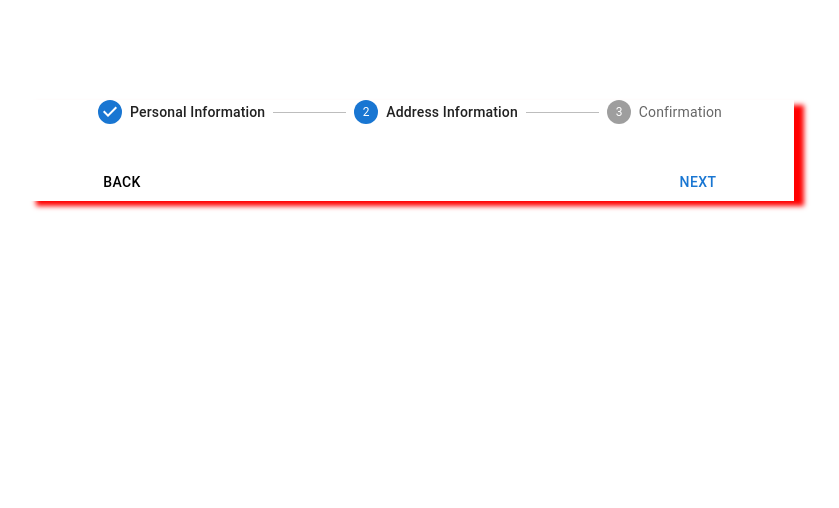
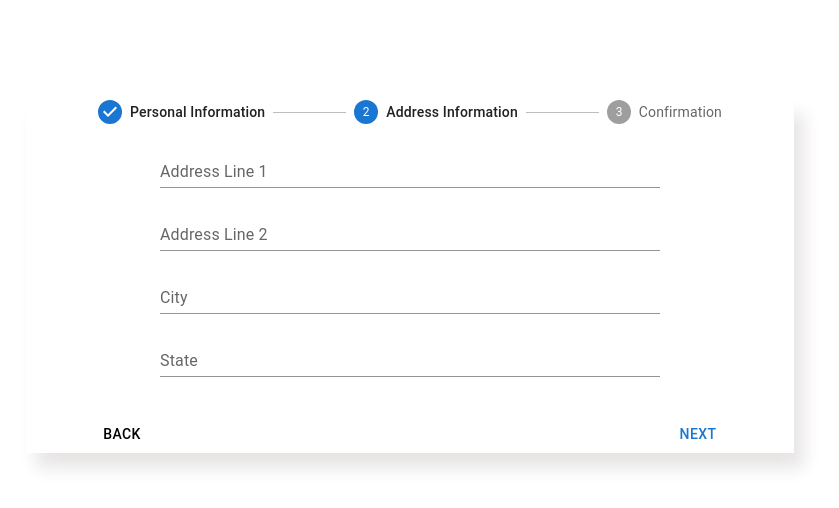
Before and after one commit to ajaykumar-21/Multi-Step-Form, a React (Create React App) app in the folder form/: page / in a window 1280 px wide. Both pictures are taken after a click on the button "NEXT". Shown: the top 508 px of the page, without its empty margins (230-1069 px from the left). Built offline with nearby package versions, Linux system fonts and the light colour scheme.

Commit message:
create AddressInfo component

```diff
--- a/form/src/App.css
+++ b/form/src/App.css
@@ -1,38 +1,3 @@
 .App {
   text-align: center;
 }
-
-.App-logo {
-  height: 40vmin;
-  pointer-events: none;
-}
-
-@media (prefers-reduced-motion: no-preference) {
-  .App-logo {
-    animation: App-logo-spin infinite 20s linear;
-  }
-}
-
-.App-header {
-  background-color: #282c34;
-  min-height: 100vh;
-  display: flex;
-  flex-direction: column;
-  align-items: center;
-  justify-content: center;
-  font-size: calc(10px + 2vmin);
-  color: white;
-}
-
-.App-link {
-  color: #61dafb;
-}
-
-@keyframes App-logo-spin {
-  from {
-    transform: rotate(0deg);
-  }
-  to {
-    transform: rotate(360deg);
-  }
-}
--- /dev/null
+++ b/form/src/components/AddressInfo/AddressInfo.js
@@ -0,0 +1,69 @@
+import React from "react";
+import { useState } from "react";
+import { FormControl, InputLabel, Input, Box } from "@mui/material";
+
+function AddressInfo() {
+  const [values, setValues] = useState({
+    AddressLine1: "",
+    AddressLine2: "",
+    City: "",
+    State: "",
+    Zip: "",
+  });
+  console.log(values.name, values.email, values.phone);
+  return (
+    <div>
+      <Box component="form">
+        <FormControl variant="standard">
+          <FormControl variant="standard" sx={{ marginBottom: "15px" }}>
+            <InputLabel htmlFor="addressLine1">Address Line 1</InputLabel>
+            <Input
+              id="addressLine1"
+              type="text"
+              value={values.AddressLine1}
+              onChange={(e) =>
+                setValues((prev) => ({ ...prev, AddressLine1: e.target.value }))
+              }
+              className="nameInput"
+            />
+          </FormControl>
+          <FormControl variant="standard" sx={{ marginBottom: "15px" }}>
+            <InputLabel htmlFor="addressLine2">Address Line 2</InputLabel>
+            <Input
+              id="emaddressLine2"
+              type="text"
+              value={values.AddressLine2}
+              onChange={(e) =>
+                setValues((prev) => ({ ...prev, AddressLine2: e.target.value }))
+              }
+            />
+          </FormControl>
+          <FormControl variant="standard" sx={{ marginBottom: "15px" }}>
+            <InputLabel htmlFor="city">City</InputLabel>
+            <Input
+              id="city"
+              type="text"
+              value={values.City}
+              onChange={(e) =>
+                setValues((prev) => ({ ...prev, City: e.target.value }))
+              }
+            />
+          </FormControl>
+          <FormControl variant="standard" sx={{ marginBottom: "15px" }}>
+            <InputLabel htmlFor="state">State</InputLabel>
+            <Input
+              id="state"
+              type="text"
+              value={values.State}
+              onChange={(e) =>
+                setValues((prev) => ({ ...prev, State: e.target.value }))
+              }
+            />
+          </FormControl>
+        </FormControl>
+      </Box>
+    </div>
+  );
+}
+
+export default AddressInfo;
--- /dev/null
+++ b/form/src/components/PersonalInfo/PersonalInfo.css
@@ -0,0 +1,9 @@
+FormControl {
+    width: 100%;
+    background-color: blue;
+}
+
+.nameInput {
+    width: 500px;
+    /* background-color: blue; */
+}
--- a/form/src/components/PersonalInfo/PersonalInfo.js
+++ b/form/src/components/PersonalInfo/PersonalInfo.js
@@ -1,10 +1,7 @@
 import * as React from "react";
 import { useState } from "react";
 import { FormControl, InputLabel, Input, Box } from "@mui/material";
-// import Box from "@mui/material/Box";
-// import FormControl from "@mui/material/FormControl";
-// import Input from "@mui/material/Input";
-// import InputLabel from "@mui/material/InputLabel";
+import "./PersonalInfo.css";
 
 function PersonalInfo() {
   const [values, setValues] = useState({
@@ -17,11 +14,11 @@ function PersonalInfo() {
     <div>
       <Box
         component="form"
-        sx={{
-          "& > :not(style)": { m: 1 },
-        }}
-        noValidate
-        autoComplete="off"
+        // sx={{
+        //   "& > :not(style)": { m: 1 },
+        // }}
+        // noValidate
+        // autoComplete="off"
       >
         <FormControl variant="standard">
           <FormControl variant="standard" sx={{ marginBottom: "15px" }}>
@@ -33,6 +30,7 @@ function PersonalInfo() {
               onChange={(e) =>
                 setValues((prev) => ({ ...prev, name: e.target.value }))
               }
+              className="nameInput"
             />
           </FormControl>
           <FormControl variant="standard" sx={{ marginBottom: "15px" }}>
--- a/form/src/components/Stepper/HorizontalStepper.css
+++ b/form/src/components/Stepper/HorizontalStepper.css
@@ -11,5 +11,5 @@
   align-items: center;
   width: 60vw;
   margin-top: 100px;
-  box-shadow: 10px 5px 5px red;
+  box-shadow: 10px 15px 15px rgba(231, 228, 228, 0.972);
 }
--- a/form/src/components/Stepper/HorizontalStepper.js
+++ b/form/src/components/Stepper/HorizontalStepper.js
@@ -8,6 +8,7 @@ import {
   Typography,
 } from "@mui/material";
 import PersonalInfo from "../PersonalInfo/PersonalInfo";
+import AddressInfo from "../AddressInfo/AddressInfo";
 import "./HorizontalStepper.css";
 
 const steps = ["Personal Information", "Address Information", "Confirmation"];
@@ -94,6 +95,7 @@ export default function HorizontalStepper() {
           <React.Fragment>
             <Typography sx={{ mt: 2, mb: 1, width: "50vw" }}>
               {activeStep === 0 && <PersonalInfo />}
+              {activeStep === 1 && <AddressInfo />}
             </Typography>
             <Box
               sx={{
```
